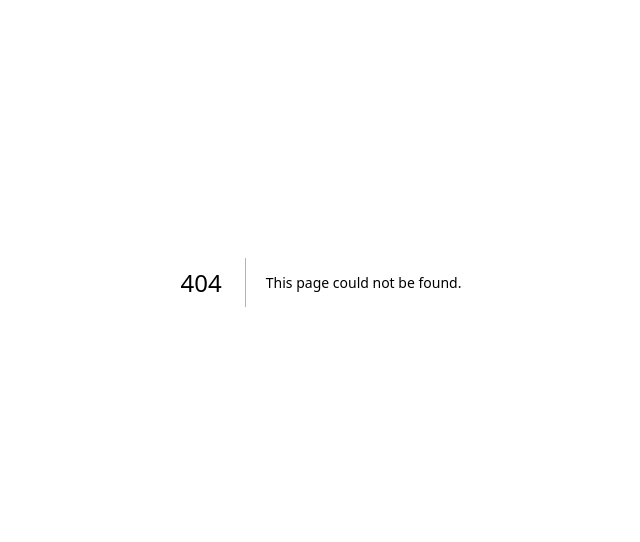
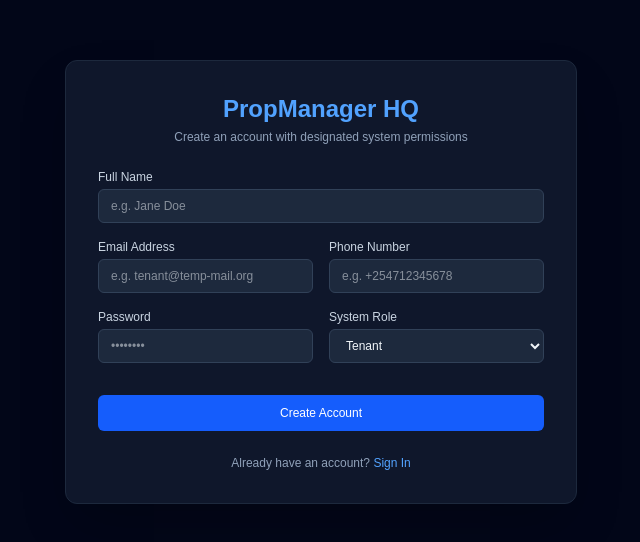
Before and after one commit to Kakundi/prop-manager-frontend, a Next.js app: page /signup in a window 1280 px wide. Before the commit this address had no page. Shown: the part 118-660 px from the top of the page, without its empty margins (319-959 px from the left). Built offline with nearby package versions, Linux system fonts and the light colour scheme; no server answers.

Commit message:
Add Next.js Sign-Up and Sign-In flow with multi-role assignment

```diff
--- a/app/login/page.tsx
+++ b/app/login/page.tsx
@@ -2,89 +2,113 @@
 
 import { useState } from "react";
 import { useRouter } from "next/navigation";
+import Link from "next/link";
 import { createClient } from "@/lib/supabaseClient";
 
-export default function LoginPage() {
+export default function SignInPage() {
   const router = useRouter();
   const supabase = createClient();
+
+  const [email, setEmail] = useState("");
+  const [password, setPassword] = useState("");
   const [loading, setLoading] = useState(false);
-  const [errorMessage, setErrorMessage] = useState<string | null>(null);
+  const [errorMsg, setErrorMsg] = useState<string | null>(null);
 
-  async function handleDemoLogin(email: string) {
+  async function handleSignIn(e: React.FormEvent) {
+    e.preventDefault();
     setLoading(true);
-    setErrorMessage(null);
+    setErrorMsg(null);
 
     try {
-      // Calls Postgres directly over REST — NO GoTrue, NO /auth/v1/token!
-      const { data, error } = await supabase.rpc("demo_login", {
-        login_email: email,
-      });
+      // 1. Authenticate user against Supabase Auth
+      const { data: authData, error: authError } =
+        await supabase.auth.signInWithPassword({
+          email,
+          password,
+        });
 
-      if (error) {
-        setErrorMessage(error.message);
-        setLoading(false);
-        return;
+      if (authError) throw authError;
+
+      if (authData.user) {
+        // 2. Fetch the user's explicit profile role
+        const { data: profile, error: profileError } = await supabase
+          .from("profiles")
+          .select("role, full_name")
+          .eq("id", authData.user.id)
+          .single();
+
+        if (profileError) throw profileError;
+
+        // 3. Route based on assigned user role
+        router.push("/");
+        router.refresh();
       }
-
-      // Store profile in localStorage or state for your dashboard session
-      localStorage.setItem("user_session", JSON.stringify(data));
-
-      router.push("/");
-      router.refresh();
     } catch (err: any) {
-      setErrorMessage(err.message || "Failed to authenticate.");
+      setErrorMsg(err.message || "Failed to sign in. Please try again.");
+    } finally {
       setLoading(false);
     }
   }
 
   return (
-    <div className="min-h-screen bg-slate-950 text-white flex flex-col justify-center items-center p-4">
-      <div className="w-full max-w-xl bg-slate-900 border border-slate-800 rounded-xl p-6 text-center shadow-2xl">
-        <h1 className="text-2xl font-bold text-blue-400 mb-1">PropManager HQ</h1>
-        <p className="text-xs text-slate-400 mb-6">Supabase RPC Direct Auth</p>
+    <div className="min-h-screen bg-slate-950 text-slate-100 flex items-center justify-center p-4">
+      <div className="w-full max-w-md bg-slate-900 border border-slate-800 rounded-xl p-8 shadow-2xl">
+        <div className="text-center mb-8">
+          <h1 className="text-2xl font-bold text-blue-400">PropManager HQ</h1>
+          <p className="text-xs text-slate-400 mt-1">
+            Sign in to access your property portal
+          </p>
+        </div>
 
-        {errorMessage && (
-          <div className="mb-4 p-3 bg-red-900/50 border border-red-500 rounded text-red-200 text-xs">
-            {errorMessage}
+        {errorMsg && (
+          <div className="mb-6 p-3 bg-red-950/80 border border-red-500/50 rounded-lg text-red-200 text-xs">
+            {errorMsg}
           </div>
         )}
 
-        <div className="grid grid-cols-2 md:grid-cols-5 gap-2">
+        <form onSubmit={handleSignIn} className="space-y-4 text-xs">
+          <div>
+            <label className="block mb-1 text-slate-300 font-medium">
+              Email Address
+            </label>
+            <input
+              type="email"
+              required
+              placeholder="e.g. manager@mailinator.com"
+              value={email}
+              onChange={(e) => setEmail(e.target.value)}
+              className="w-full px-3 py-2 bg-slate-800 border border-slate-700 rounded-md focus:outline-none focus:border-blue-500 text-slate-100"
+            />
+          </div>
+
+          <div>
+            <label className="block mb-1 text-slate-300 font-medium">
+              Password
+            </label>
+            <input
+              type="password"
+              required
+              placeholder="••••••••"
+              value={password}
+              onChange={(e) => setPassword(e.target.value)}
+              className="w-full px-3 py-2 bg-slate-800 border border-slate-700 rounded-md focus:outline-none focus:border-blue-500 text-slate-100"
+            />
+          </div>
+
           <button
-            onClick={() => handleDemoLogin("admin@demo.com")}
+            type="submit"
             disabled={loading}
-            className="px-3 py-2 bg-slate-800 hover:bg-slate-700 text-xs rounded border border-slate-700 transition"
+            className="w-full py-2.5 bg-blue-600 hover:bg-blue-500 text-white font-medium rounded-md transition disabled:opacity-50 text-xs mt-2"
           >
-            Super Admin
+            {loading ? "Authenticating..." : "Sign In"}
           </button>
-          <button
-            onClick={() => handleDemoLogin("landlord1@demo.com")}
-            disabled={loading}
-            className="px-3 py-2 bg-slate-800 hover:bg-slate-700 text-xs rounded border border-slate-700 transition"
-          >
-            Landlord
-          </button>
-          <button
-            onClick={() => handleDemoLogin("manager1@demo.com")}
-            disabled={loading}
-            className="px-3 py-2 bg-slate-800 hover:bg-slate-700 text-xs rounded border border-slate-700 transition"
-          >
-            Property Mgr
-          </button>
-          <button
-            onClick={() => handleDemoLogin("caretaker1@demo.com")}
-            disabled={loading}
-            className="px-3 py-2 bg-slate-800 hover:bg-slate-700 text-xs rounded border border-slate-700 transition"
-          >
-            Caretaker
-          </button>
-          <button
-            onClick={() => handleDemoLogin("tenant1@demo.com")}
-            disabled={loading}
-            className="px-3 py-2 bg-slate-800 hover:bg-slate-700 text-xs rounded border border-slate-700 transition"
-          >
-            Tenant (A101)
-          </button>
+        </form>
+
+        <div className="mt-6 text-center text-xs text-slate-400">
+          Don't have an account?{" "}
+          <Link href="/signup" className="text-blue-400 hover:underline">
+            Register here
+          </Link>
         </div>
       </div>
     </div>
--- /dev/null
+++ b/app/signup/page.tsx
@@ -0,0 +1,192 @@
+"use client";
+
+import { useState } from "react";
+import Link from "next/link";
+import { createClient } from "@/lib/supabaseClient";
+
+type RoleType =
+  | "SUPER_ADMIN"
+  | "LANDLORD"
+  | "PROPERTY_MANAGER"
+  | "CARETAKER"
+  | "TENANT";
+
+export default function SignUpPage() {
+  const supabase = createClient();
+
+  const [fullName, setFullName] = useState("");
+  const [email, setEmail] = useState("");
+  const [phone, setPhone] = useState("");
+  const [password, setPassword] = useState("");
+  const [role, setRole] = useState<RoleType>("TENANT");
+
+  const [loading, setLoading] = useState(false);
+  const [errorMsg, setErrorMsg] = useState<string | null>(null);
+  const [successMsg, setSuccessMsg] = useState<string | null>(null);
+
+  async function handleSignUp(e: React.FormEvent) {
+    e.preventDefault();
+    setLoading(true);
+    setErrorMsg(null);
+    setSuccessMsg(null);
+
+    try {
+      // 1. Sign up user via Supabase Auth & attach profile metadata
+      const { data: authData, error: authError } = await supabase.auth.signUp({
+        email,
+        password,
+        options: {
+          emailRedirectTo: `${window.location.origin}/signin`,
+          data: {
+            full_name: fullName,
+            role: role,
+          },
+        },
+      });
+
+      if (authError) throw authError;
+
+      if (authData.user) {
+        // 2. Ensure record exists in public.profiles table
+        const { error: profileError } = await supabase.from("profiles").upsert({
+          id: authData.user.id,
+          email: email,
+          full_name: fullName,
+          phone: phone,
+          role: role,
+        });
+
+        if (profileError) throw profileError;
+
+        setSuccessMsg(
+          "Registration successful! Please check your temporary or permanent email inbox to verify your account before logging in."
+        );
+      }
+    } catch (err: any) {
+      setErrorMsg(err.message || "Failed to create account.");
+    } finally {
+      setLoading(false);
+    }
+  }
+
+  return (
+    <div className="min-h-screen bg-slate-950 text-slate-100 flex items-center justify-center p-4">
+      <div className="w-full max-w-lg bg-slate-900 border border-slate-800 rounded-xl p-8 shadow-2xl">
+        <div className="text-center mb-6">
+          <h1 className="text-2xl font-bold text-blue-400">PropManager HQ</h1>
+          <p className="text-xs text-slate-400 mt-1">
+            Create an account with designated system permissions
+          </p>
+        </div>
+
+        {errorMsg && (
+          <div className="mb-4 p-3 bg-red-950/80 border border-red-500/50 rounded-lg text-red-200 text-xs">
+            {errorMsg}
+          </div>
+        )}
+
+        {successMsg && (
+          <div className="mb-4 p-4 bg-emerald-950/80 border border-emerald-500/50 rounded-lg text-emerald-200 text-xs leading-relaxed">
+            {successMsg}
+          </div>
+        )}
+
+        {!successMsg && (
+          <form onSubmit={handleSignUp} className="space-y-4 text-xs">
+            <div>
+              <label className="block mb-1 text-slate-300 font-medium">
+                Full Name
+              </label>
+              <input
+                type="text"
+                required
+                placeholder="e.g. Jane Doe"
+                value={fullName}
+                onChange={(e) => setFullName(e.target.value)}
+                className="w-full px-3 py-2 bg-slate-800 border border-slate-700 rounded-md focus:outline-none focus:border-blue-500 text-slate-100"
+              />
+            </div>
+
+            <div className="grid grid-cols-1 md:grid-cols-2 gap-4">
+              <div>
+                <label className="block mb-1 text-slate-300 font-medium">
+                  Email Address
+                </label>
+                <input
+                  type="email"
+                  required
+                  placeholder="e.g. tenant@temp-mail.org"
+                  value={email}
+                  onChange={(e) => setEmail(e.target.value)}
+                  className="w-full px-3 py-2 bg-slate-800 border border-slate-700 rounded-md focus:outline-none focus:border-blue-500 text-slate-100"
+                />
+              </div>
+
+              <div>
+                <label className="block mb-1 text-slate-300 font-medium">
+                  Phone Number
+                </label>
+                <input
+                  type="text"
+                  required
+                  placeholder="e.g. +254712345678"
+                  value={phone}
+                  onChange={(e) => setPhone(e.target.value)}
+                  className="w-full px-3 py-2 bg-slate-800 border border-slate-700 rounded-md focus:outline-none focus:border-blue-500 text-slate-100"
+                />
+              </div>
+            </div>
+
+            <div className="grid grid-cols-1 md:grid-cols-2 gap-4">
+              <div>
+                <label className="block mb-1 text-slate-300 font-medium">
+                  Password
+                </label>
+                <input
+                  type="password"
+                  required
+                  placeholder="••••••••"
+                  value={password}
+                  onChange={(e) => setPassword(e.target.value)}
+                  className="w-full px-3 py-2 bg-slate-800 border border-slate-700 rounded-md focus:outline-none focus:border-blue-500 text-slate-100"
+                />
+              </div>
+
+              <div>
+                <label className="block mb-1 text-slate-300 font-medium">
+                  System Role
+                </label>
+                <select
+                  value={role}
+                  onChange={(e) => setRole(e.target.value as RoleType)}
+                  className="w-full px-3 py-2 bg-slate-800 border border-slate-700 rounded-md focus:outline-none focus:border-blue-500 text-slate-100"
+                >
+                  <option value="TENANT">Tenant</option>
+                  <option value="CARETAKER">Caretaker</option>
+                  <option value="PROPERTY_MANAGER">Property Manager</option>
+                  <option value="LANDLORD">Property Owner</option>
+                  <option value="SUPER_ADMIN">Super Admin</option>
+                </select>
+              </div>
+            </div>
+
+            <button
+              type="submit"
+              disabled={loading}
+              className="w-full py-2.5 bg-blue-600 hover:bg-blue-500 text-white font-medium rounded-md transition disabled:opacity-50 text-xs mt-4"
+            >
+              {loading ? "Registering..." : "Create Account"}
+            </button>
+          </form>
+        )}
+
+        <div className="mt-6 text-center text-xs text-slate-400">
+          Already have an account?{" "}
+          <Link href="/signin" className="text-blue-400 hover:underline">
+            Sign In
+          </Link>
+        </div>
+      </div>
+    </div>
+  );
+}
--- a/lib/supabaseClient.ts
+++ b/lib/supabaseClient.ts
@@ -1,12 +1,8 @@
-import { createClient as createSupabaseClient } from '@supabase/supabase-js';
+import { createBrowserClient } from "@supabase/ssr";
 
-const supabaseUrl = process.env.NEXT_PUBLIC_SUPABASE_URL!;
-const supabaseAnonKey = process.env.NEXT_PUBLIC_SUPABASE_ANON_KEY!;
-
-// Exporting the client instance directly
-export const supabase = createSupabaseClient(supabaseUrl, supabaseAnonKey);
-
-// Helper function to maintain compatibility with app/login/page.tsx
 export function createClient() {
-  return supabase;
+  return createBrowserClient(
+    process.env.NEXT_PUBLIC_SUPABASE_URL!,
+    process.env.NEXT_PUBLIC_SUPABASE_ANON_KEY!
+  );
 }
--- a/package.json
+++ b/package.json
@@ -9,7 +9,8 @@
     "lint": "eslint"
   },
   "dependencies": {
-    "@supabase/supabase-js": "^2.110.7",
+    "@supabase/ssr": "^0.12.3",
+    "@supabase/supabase-js": "^2.110.9",
     "lucide-react": "^1.26.0",
     "next": "16.2.10",
     "react": "19.2.4",
```
Also changed, not shown: 1 other file (tests, documents, lock files or other folders).
